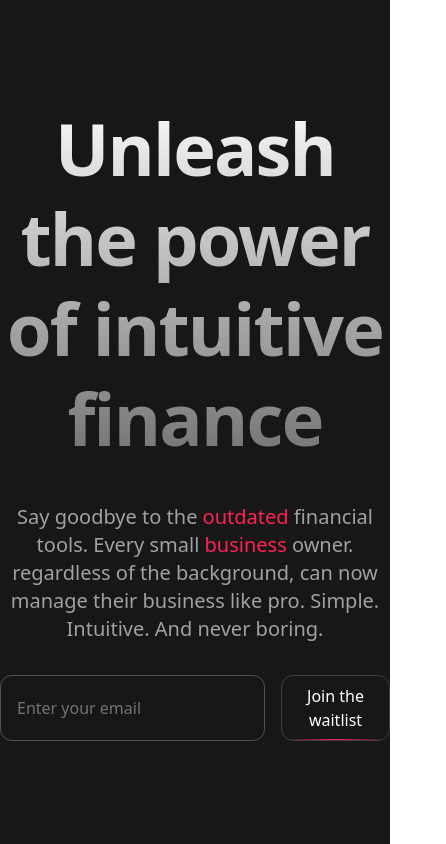
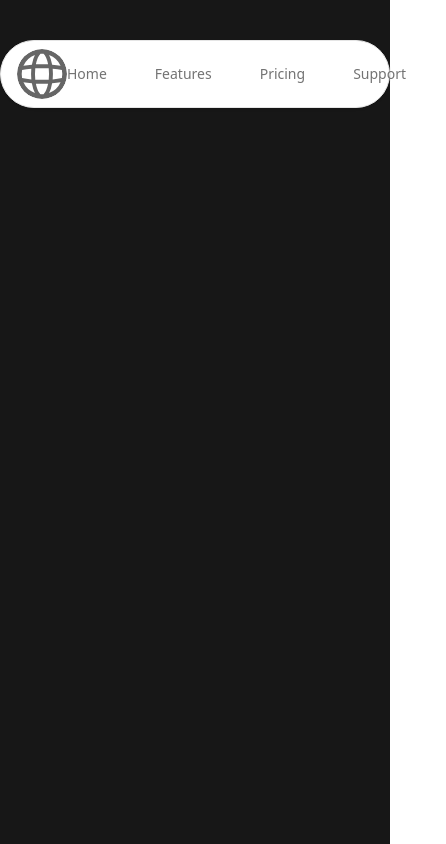
Before and after one commit to jimit8929/RTK_Tailwindcss, a Next.js app in the folder tailwindcss/: page /Themes in a window 390 px wide. Shown: the whole page, 446 px wide, since content can reach past the window. Built offline with nearby package versions, Linux system fonts and the light colour scheme.

Commit message:
ResponsiveNavbar Practice

```diff
--- /dev/null
+++ b/tailwindcss/app/Responsive/layout.tsx
@@ -0,0 +1,7 @@
+export default function ResponsiveLayout({
+  children,
+}: {
+  children: React.ReactNode;
+}) {
+  return <section>{children}</section>;
+}
--- /dev/null
+++ b/tailwindcss/app/Responsive/page.tsx
@@ -0,0 +1,11 @@
+import React from 'react'
+
+const page = () => {
+  return (
+    <div className='text-4xl font-bold'>
+      Responsive
+    </div>
+  )
+}
+
+export default page
--- a/tailwindcss/app/Themes/page.tsx
+++ b/tailwindcss/app/Themes/page.tsx
@@ -1,9 +1,12 @@
-import ThemeHero from "@/components/ThemeHero";
+
+import ResponsiveNav from "@/components/ResponsiveNav";
 
 export default function Theme() {
   return (
-    <div className="flex h-screen justify-center bg-neutral-900">
-      <ThemeHero />
+    <div className="min-h-screen bg-neutral-900 pt-10">
+      {/* <ThemeHero /> */}
+      {/* <Responsive /> */}
+      <ResponsiveNav />
     </div>
   );
 }
--- a/tailwindcss/app/globals.css
+++ b/tailwindcss/app/globals.css
@@ -5,3 +5,10 @@
 @theme {
   --color-primary: oklch(64.5% 0.246 16.439)
 }
+
+@theme {
+  --shadow-aceternity:
+    0px 2px 3px -1px rgba(0, 0, 0, 0.1),
+    0px 1px 0px 0px rgba(25, 28, 33, 0.02),
+    0px 0px 0px 1px rgba(25, 28, 33, 0.08);
+}
--- /dev/null
+++ b/tailwindcss/components/Responsive.tsx
@@ -0,0 +1,13 @@
+import React from "react";
+
+const Responsive = () => {
+  return (
+    <div className="flex flex-col items-center gap-10 md:flex-row">
+      <div className="h-40 w-40 rounded-2xl bg-neutral-200"></div>
+      <div className="h-40 w-40 rounded-2xl bg-red-200"></div>
+      <div className="h-40 w-40 rounded-2xl bg-blue-200"></div>
+    </div>
+  );
+};
+
+export default Responsive;
--- /dev/null
+++ b/tailwindcss/components/ResponsiveNav.tsx
@@ -0,0 +1,30 @@
+import Image from "next/image";
+import React from "react";
+
+const ResponsiveNav = () => {
+  return (
+    <div className="shadow-aceternity mx-auto flex max-w-4xl items-center justify-between rounded-full border border-neutral-200 bg-white p-2 px-4">
+      <Image
+        src="/globe.svg"
+        alt="logo"
+        width={50}
+        height={50}
+        className="rounded-full"
+      />
+
+      <div className="flex items-center gap-2">
+        {["Home", "Features", "Pricing", "Support"].map((item, idx) => (
+          <a
+            key={idx}
+            href={`#${item.toLowerCase()}`}
+            className="mr-10 text-sm font-medium text-neutral-500 hover:text-neutral-900"
+          >
+            {item}
+          </a>
+        ))}
+      </div>
+    </div>
+  );
+};
+
+export default ResponsiveNav;
```
